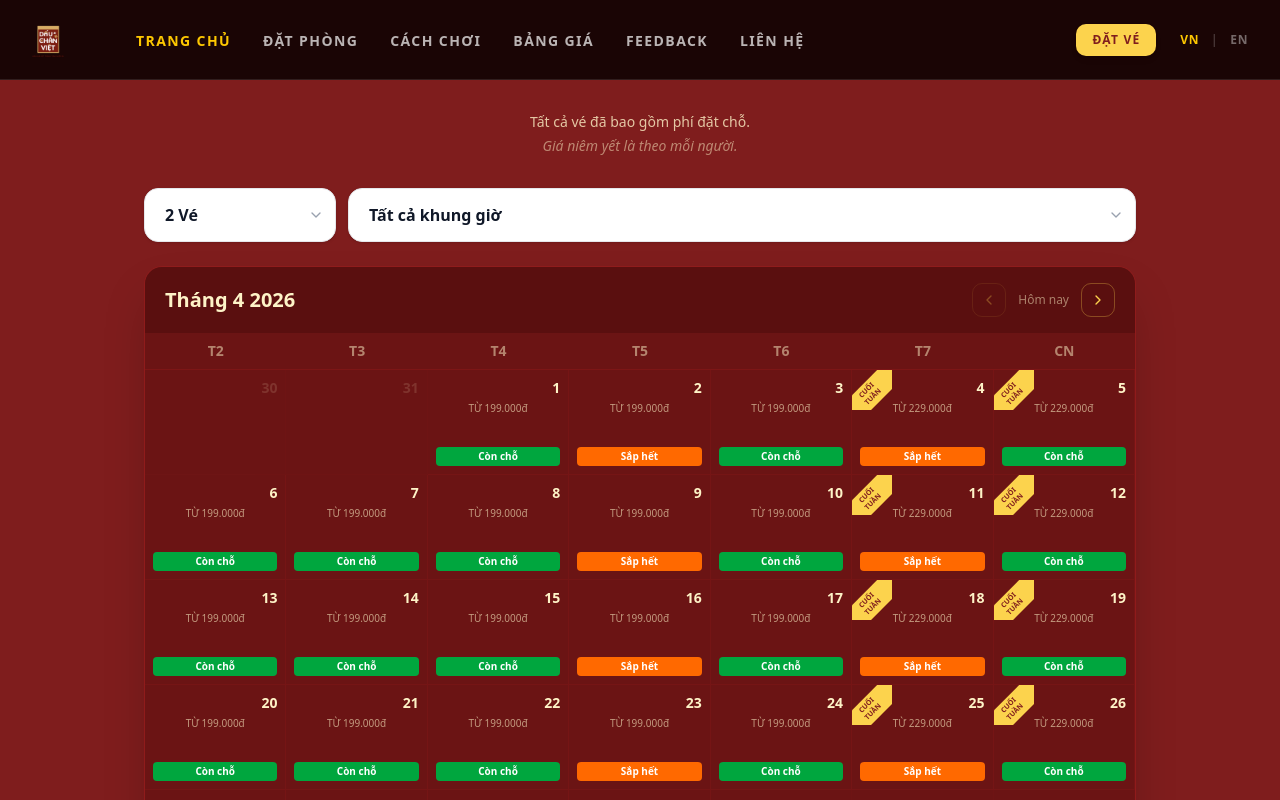
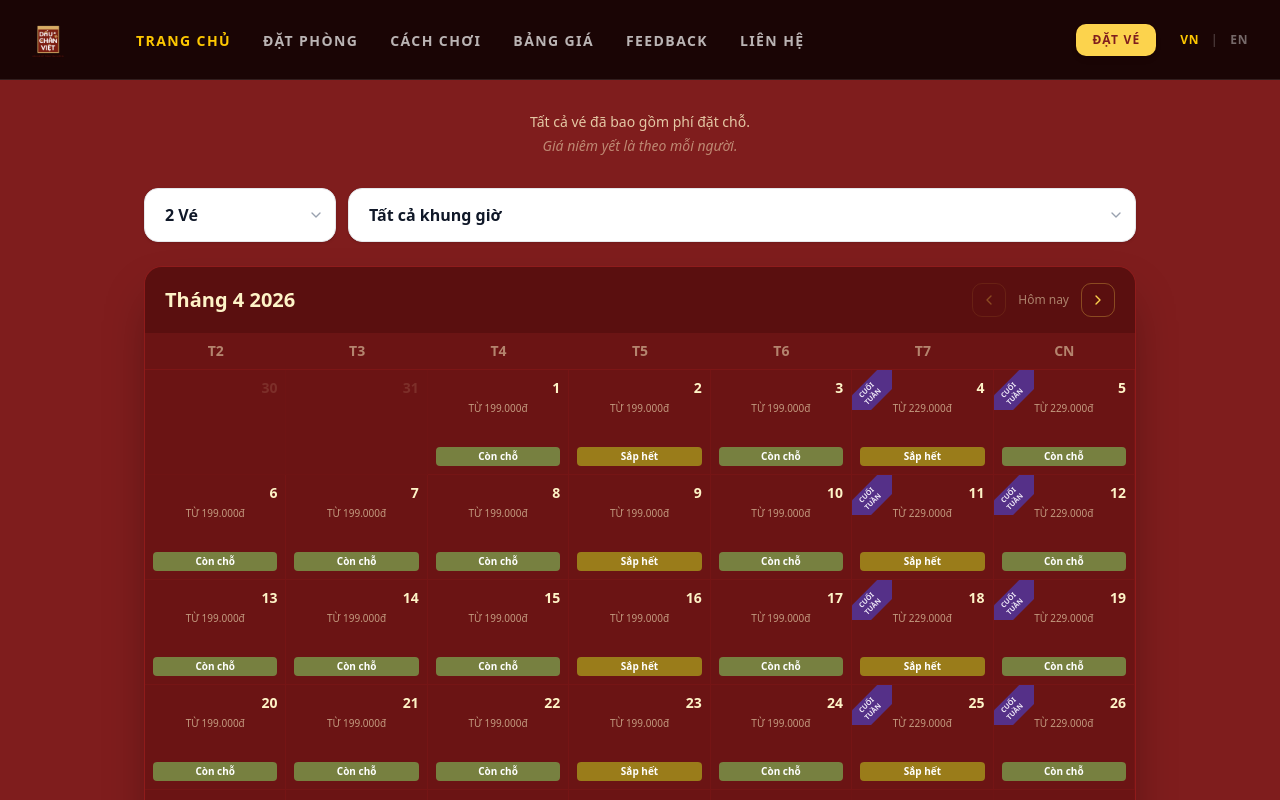
Before and after one commit to huytq-dev/dau-an-viet, a Next.js app: page /booking in a window 1280 px wide. Shown: the top 800 px of the page. Built offline with nearby package versions, Linux system fonts and the light colour scheme; a web font is replaced by a local one.

Commit message:
Fix: update style

```diff
--- a/src/features/booking/components/booking-calendar.tsx
+++ b/src/features/booking/components/booking-calendar.tsx
@@ -61,7 +61,7 @@ export default function BookingCalendar({
   const monthLabel = `${MONTH_NAMES[month.getMonth()]} ${month.getFullYear()}`
 
   return (
-    <div className="rounded-2xl overflow-hidden border border-[#991b1b]/60 shadow-2xl">
+    <div className="rounded-2xl overflow-hidden border border-[#991b1b]/60 shadow-2xl shadow-black/40">
       {/* Month header */}
       <div className="flex items-center justify-between px-5 py-4 bg-[#5a0f0f]">
         <h2 className="text-lg sm:text-xl font-bold text-[#fef3c7]">{monthLabel}</h2>
@@ -117,14 +117,14 @@ export default function BookingCalendar({
               onKeyDown={(e) => e.key === 'Enter' && isClickable && onDateSelect(dateStr)}
               className={cn(
                 'relative border-b border-r border-[#991b1b]/20 min-h-[80px] sm:min-h-[105px] p-1.5 sm:p-2 flex flex-col gap-1 select-none',
-                isClickable && 'cursor-pointer hover:bg-[#991b1b]/40 transition-colors',
-                !isCurrentMonth && 'opacity-35',
+                isClickable && 'cursor-pointer hover:bg-white/[0.07] hover:ring-1 hover:ring-inset hover:ring-[#fcd34d]/25 transition-all duration-150',
+                !isCurrentMonth && 'opacity-30',
               )}
             >
               {/* T7/CN badge — đánh dấu cuối tuần giá cao hơn */}
               {isCurrentMonth && dayData && (new Date(dateStr).getDay() === 0 || new Date(dateStr).getDay() === 6) && (
                 <div className="absolute top-0 left-0 overflow-hidden w-10 h-10 pointer-events-none">
-                  <div className="absolute bg-[#fcd34d] text-[#7f1d1d] text-[6px] sm:text-[7px] font-black w-[72px] text-center py-[3px] -left-[18px] top-[12px] -rotate-45 leading-tight">
+                  <div className="absolute bg-[var(--tone-purple-mid)] text-[var(--tone-purple-fg)] text-[6px] sm:text-[7px] font-black w-[72px] text-center py-[3px] -left-[18px] top-[12px] -rotate-45 leading-tight">
                     CUỐI<br />TUẦN
                   </div>
                 </div>
--- a/src/features/booking/data/booking-data.ts
+++ b/src/features/booking/data/booking-data.ts
@@ -8,16 +8,16 @@ export const STATUS_LABELS: Record<AvailabilityStatus, string> = {
 }
 
 export const STATUS_BADGE_COLORS: Record<AvailabilityStatus, string> = {
-  good: 'bg-green-600',
-  'selling-fast': 'bg-orange-500',
-  'sold-out': 'bg-red-700',
-  'off-sale': 'bg-gray-500',
+  good: 'bg-tone-olive-mid',
+  'selling-fast': 'bg-tone-gold-mid',
+  'sold-out': 'bg-red-900',
+  'off-sale': 'bg-gray-600',
 }
 
 export const STATUS_DOT_COLORS: Record<AvailabilityStatus, string> = {
-  good: 'bg-green-500',
-  'selling-fast': 'bg-orange-400',
-  'sold-out': 'bg-red-600',
+  good: 'bg-tone-olive-light',
+  'selling-fast': 'bg-tone-gold-light',
+  'sold-out': 'bg-red-700',
   'off-sale': 'bg-gray-400',
 }
 
```
